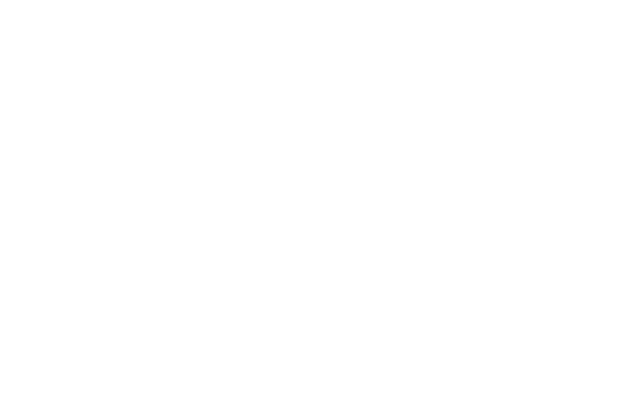
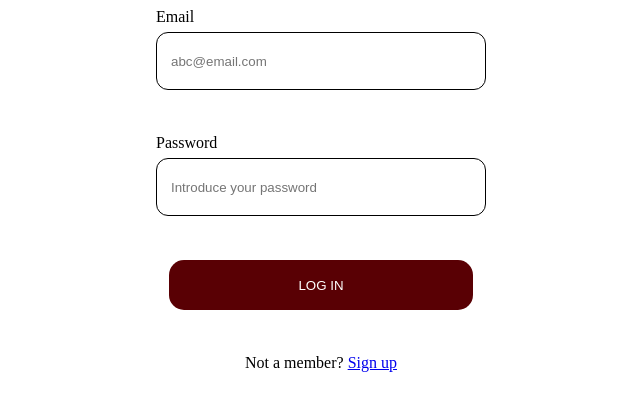
Before and after one commit to isdi-coders-2023/Raul-Mullor-Final-Project-front-202301-bcn, a React (Create React App) app: page / in a window 1280 px wide. Shown: the top 410 px of the page, without its empty margins (319-959 px from the left). Built offline with nearby package versions, Linux system fonts and the light colour scheme; no server answers.

Commit message:
put button on login and login on app

```diff
--- a/src/App.tsx
+++ b/src/App.tsx
@@ -1,5 +1,11 @@
+import LoginForm from "./components/LoginForm/LoginForm";
+
 function App() {
-  return <div className="App"></div>;
+  return (
+    <div className="App">
+      <LoginForm />
+    </div>
+  );
 }
 
 export default App;
--- a/src/components/Button/ButtonStyled.tsx
+++ b/src/components/Button/ButtonStyled.tsx
@@ -1,10 +1,10 @@
 import styled from "styled-components";
 
 const ButtonStyled = styled.button`
-  background-color: #fff;
+  background-color: #590004;
   height: 50px;
   width: 304px;
-  color: #590004;
+  color: #fff;
   font-weight: 400;
   border: none;
   border-radius: 15px;
--- a/src/components/LoginForm/LoginForm.tsx
+++ b/src/components/LoginForm/LoginForm.tsx
@@ -1,5 +1,6 @@
 import { useState } from "react";
 import useUser from "../../hooks/useUser/useUser";
+import Button from "../Button/Button";
 import LoginFormStyled from "./LoginFormStyled";
 
 const LoginForm = (): JSX.Element => {
@@ -59,6 +60,7 @@ const LoginForm = (): JSX.Element => {
           onChange={handlePassword}
         />
       </div>
+      <Button text={"Log in"} />
       <div className="link">
         Not a member? <a href="sign up">Sign up</a>
       </div>
```
